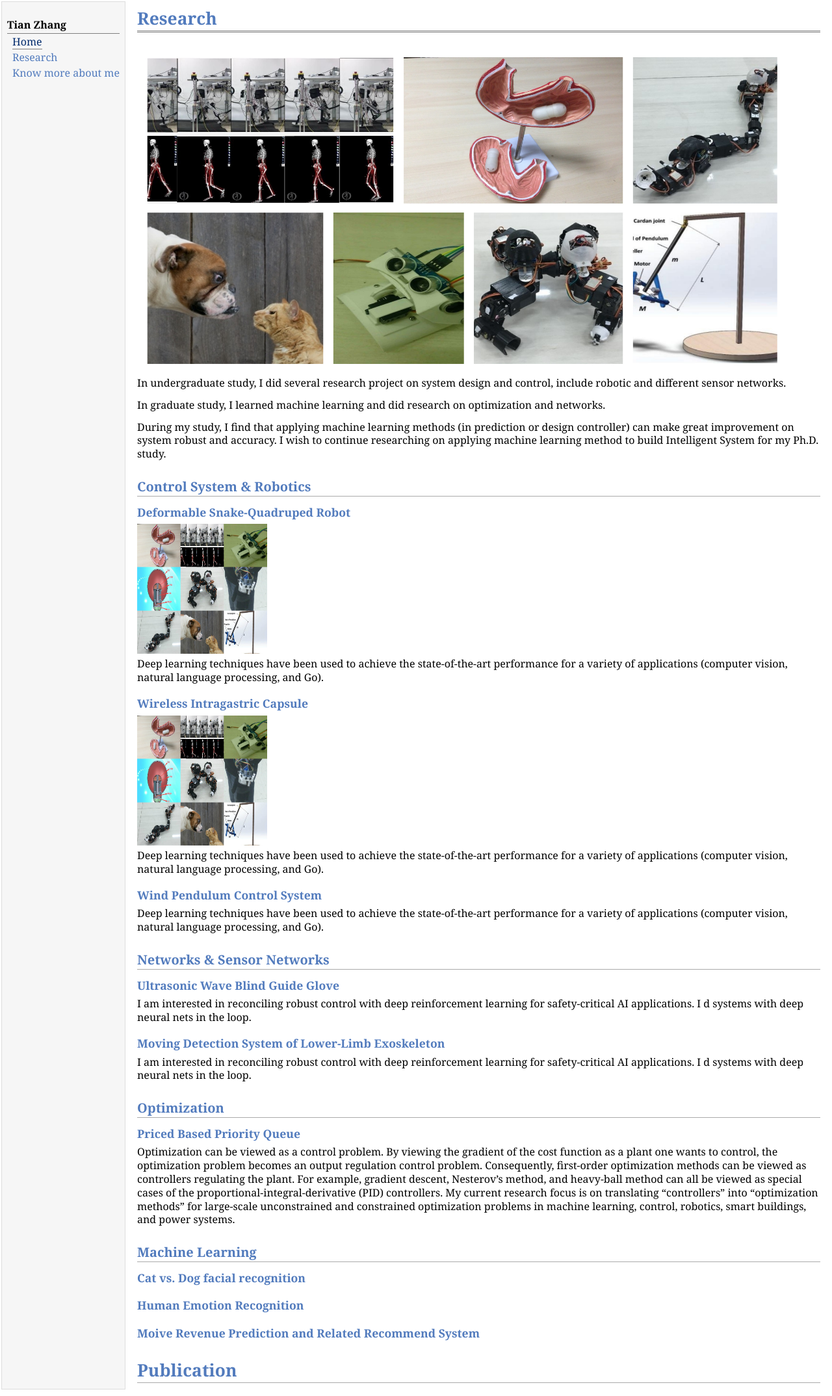
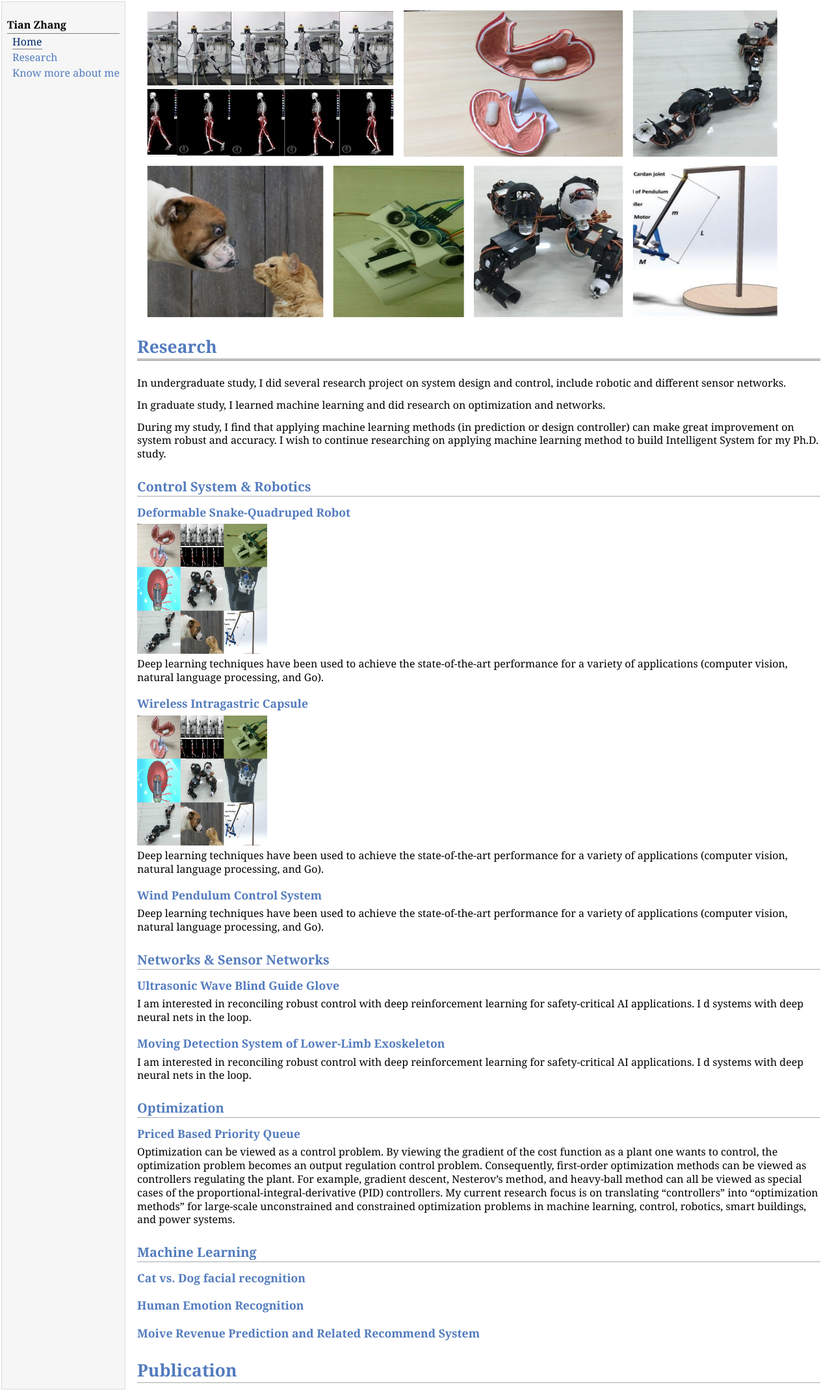
Before and after one commit to dukesky/dukesky.github.io, a Jekyll site: the page research.html, which Jekyll copies as it is, in a window 1280 px wide. Shown: the whole page at 65% size. Built offline with Jekyll 4.4.1, drawn with Linux system fonts in a browser that asks for light colours.

Commit message:
Update research.html

```diff
--- a/research.html
+++ b/research.html
@@ -18,10 +18,11 @@
 </td>
 <td id="layout-content">
 <div id="toptitle">
+<img src="figs/summary_1.jpg" width="1000px" height="500px" />
 <h1>Research <br /></h1>
 </div>
 
-<img src="figs/summary_1.jpg" width="1000px" height="500px" />
+
 
 <p> In undergraduate study, I did several research project on system design and control, include robotic and different sensor networks.</p>
 <p> In graduate study, I learned machine learning and did research on optimization and networks.</p>
```
